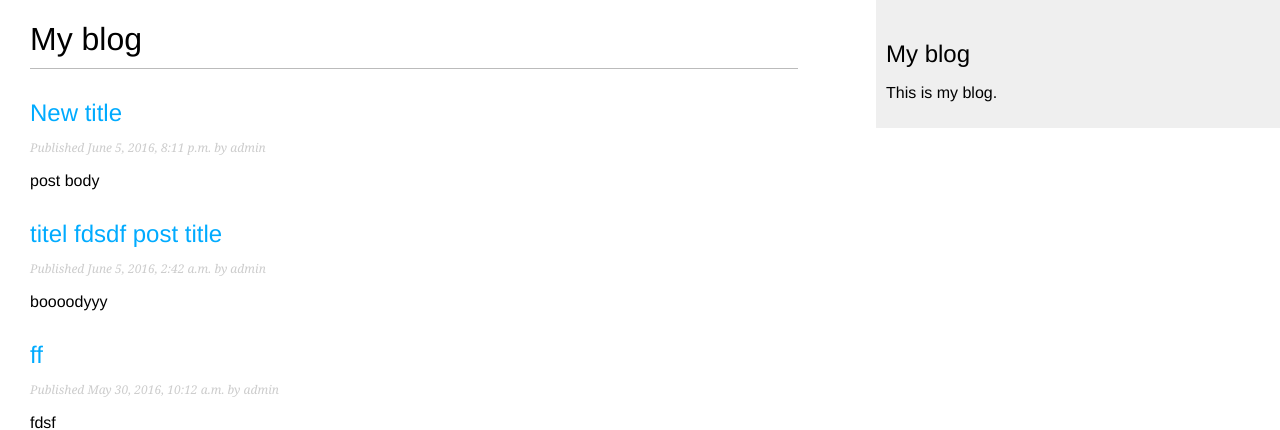
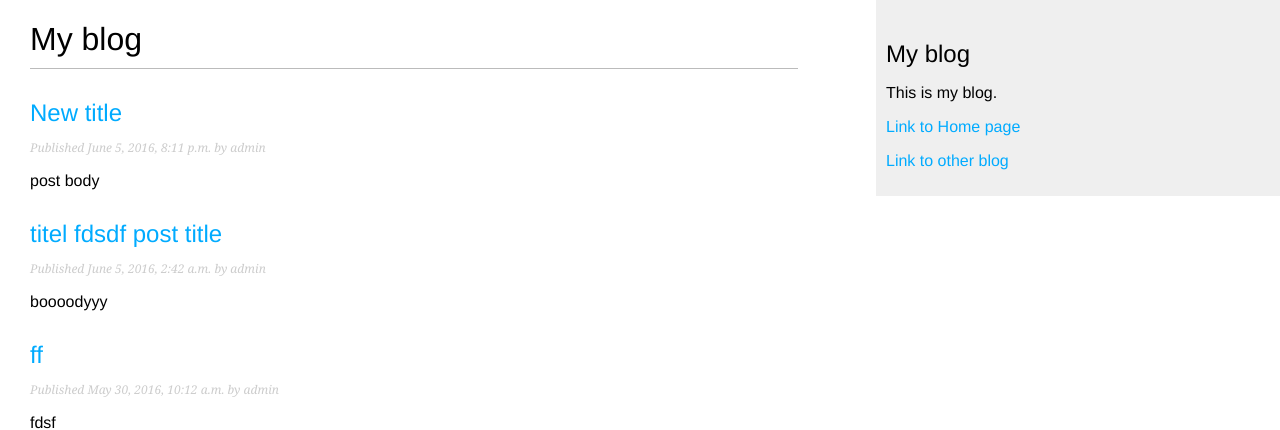
Before and after one commit to usermuser/blog, a Django app: page /blog/ in a window 1280 px wide. Shown: the top 430 px of the page. Run offline with Django 3.2, Linux system fonts and the light colour scheme; data comes from the database, SQL or seed files in the repository.

Commit message:
added links to main page and to tblog in base.html template

```diff
--- a/blog/templates/blog/base.html
+++ b/blog/templates/blog/base.html
@@ -15,6 +15,8 @@
   <div id="sidebar">
     <h2>My blog</h2>
       <p>This is my blog.</p>
+      <p><a href="/">Link to Home page </a></p>
+      <p><a href="/tblog">Link to other blog </a></p>
   </div>
 
 </body>
```
